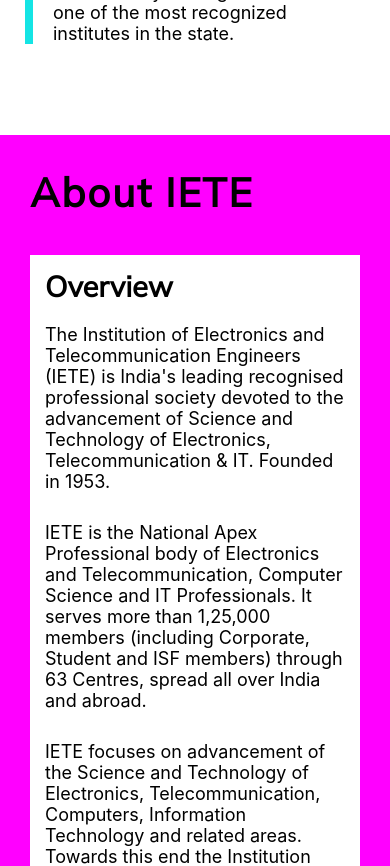
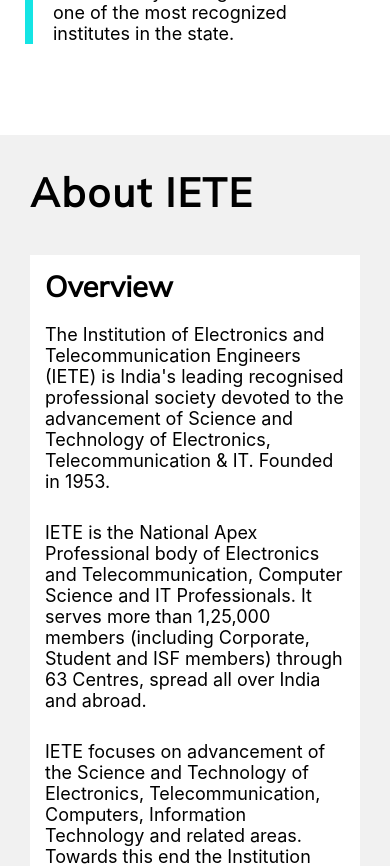
Before and after one commit to ietesfmec/website, a Next.js app: page /home in a window 390 px wide. Shown: the part 1000-1866 px from the top of the page. Built offline with nearby package versions, Linux system fonts and the light colour scheme.

Commit message:
optimization

```diff
--- a/components/Home/Info/Info.module.css
+++ b/components/Home/Info/Info.module.css
@@ -1,66 +1,6 @@
 .encloser {
     padding: 30px;
-    background-color:aliceblue;
-}
-@media screen and (max-width:1500px) {
-    .encloser {
-        background-color: red;
-    }
-}
-@media screen and (max-width:1400px) {
-    .encloser {
-        background-color: orange;
-    }
-}
-@media screen and (max-width:1300px) {
-    .encloser {
-        background-color: orange;
-    }
-}
-@media screen and (max-width:1200px) {
-    .encloser {
-        background-color: green;
-    }
-}
-@media screen and (max-width:1100px) {
-    .encloser {
-        background-color: #f1f1f1;
-    }
-}
-@media screen and (max-width:1000px) {
-    .encloser {
-        background-color: black;
-    }
-}
-@media screen and (max-width:900px) {
-    .encloser {
-        background-color: brown;
-    }
-}
-@media screen and (max-width:800px) {
-    .encloser {
-        background-color: yellow;
-    }
-}
-@media screen and (max-width:700px) {
-    .encloser {
-        background-color: bluw;
-    }
-}
-@media screen and (max-width:600px) {
-    .encloser {
-        background-color: skyblue;
-    }
-}
-@media screen and (max-width:500px) {
-    .encloser {
-        background-color: cyan;
-    }
-}
-@media screen and (max-width:400px) {
-    .encloser {
-        background-color: magenta;
-    }
+    background-color:#f1f1f1;
 }
 
 .encloser > h1 {
@@ -140,7 +80,7 @@
 .main > div > span:hover {
     opacity: 0.7;
 }
-@media screen and (max-width: 800px) {
+@media screen and (max-width: 1000px) {
     .encloser {
         padding-bottom: 20px;
     }
```
